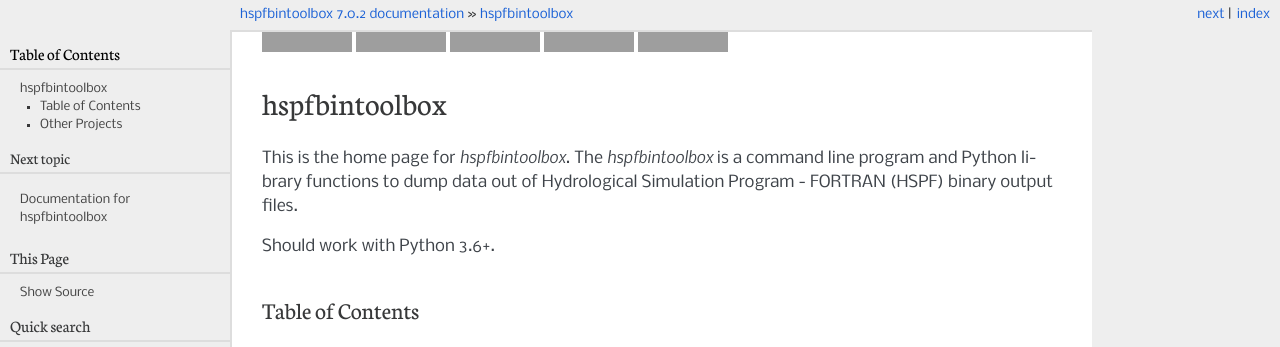
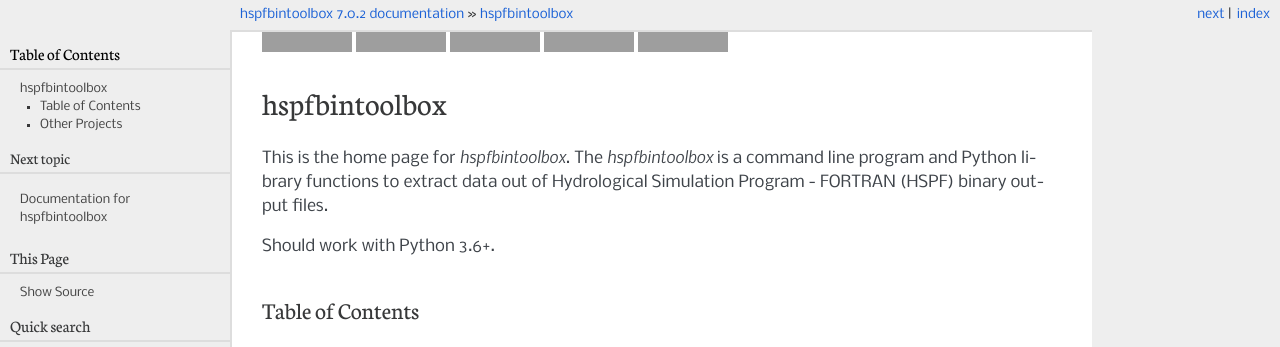
Before and after one commit to timcera/hspfbintoolbox, a Sphinx documentation site: the page built from docs/index.rst, in a window 1280 px wide, cut to the strip 0-347 px from the top of the page. Built offline with Sphinx 7.4.7, drawn with Linux system fonts in a browser that asks for light colours; grey boxes are pictures that could not be loaded.

Commit message:
docs: removed all references to dump

```diff
--- a/docs/function_summary.rst
+++ b/docs/function_summary.rst
@@ -8,5 +8,4 @@
 
     hspfbintoolbox.hspfbintoolbox.about
     hspfbintoolbox.hspfbintoolbox.catalog
-    hspfbintoolbox.hspfbintoolbox.dump
     hspfbintoolbox.hspfbintoolbox.extract
--- a/docs/index.rst
+++ b/docs/index.rst
@@ -6,7 +6,7 @@
 ==============
 
 This is the home page for `hspfbintoolbox`.  The `hspfbintoolbox` is a
-command line program and Python library functions to dump data out of
+command line program and Python library functions to extract data out of
 Hydrological Simulation Program - FORTRAN (HSPF) binary output files.
 
 Should work with Python 3.6+.
--- a/docs/readme.rst
+++ b/docs/readme.rst
@@ -7,10 +7,6 @@
 ~~~~~~~
 .. program-output:: hspfbintoolbox catalog --help
 
-dump
-~~~~
-.. program-output:: hspfbintoolbox dump --help
-
 extract
 ~~~~~~~
 .. program-output:: hspfbintoolbox extract --help
```
Also changed, not shown: README.rst (+5 -14 lines), 1 other file.
